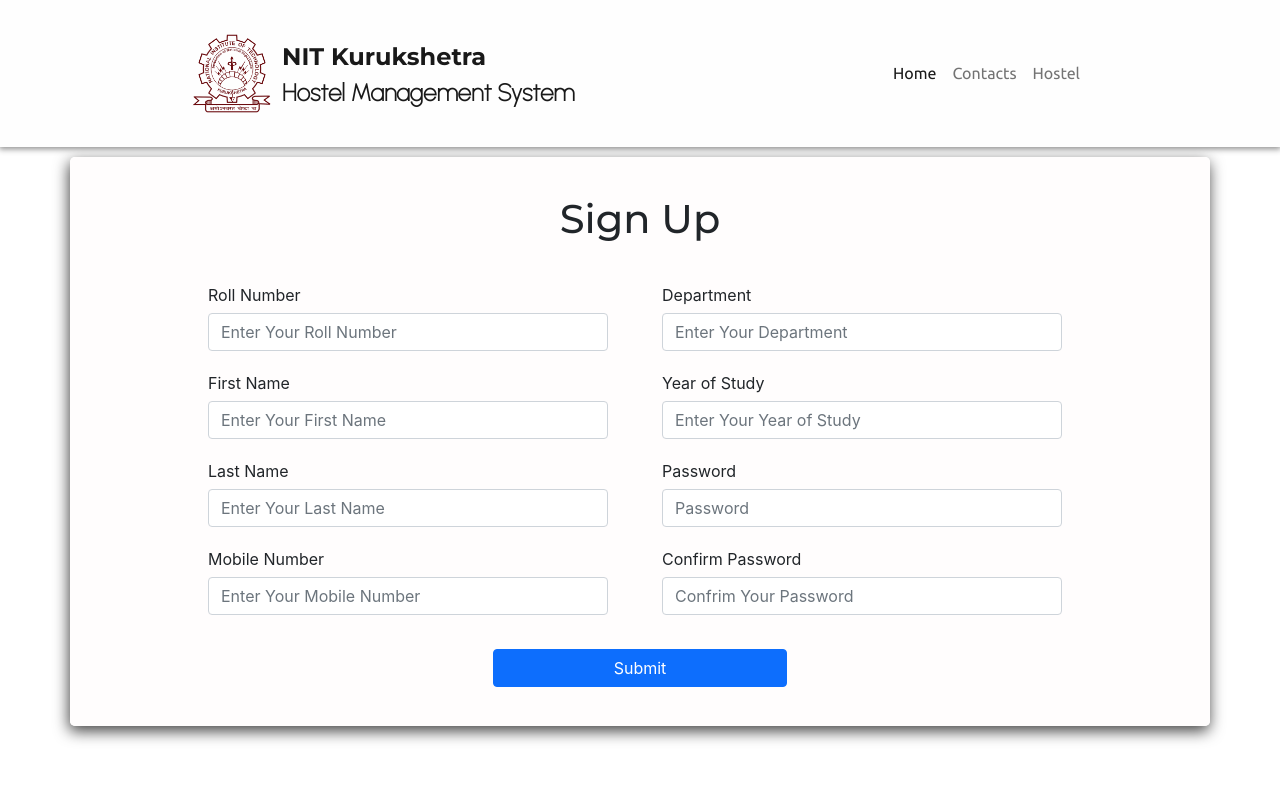
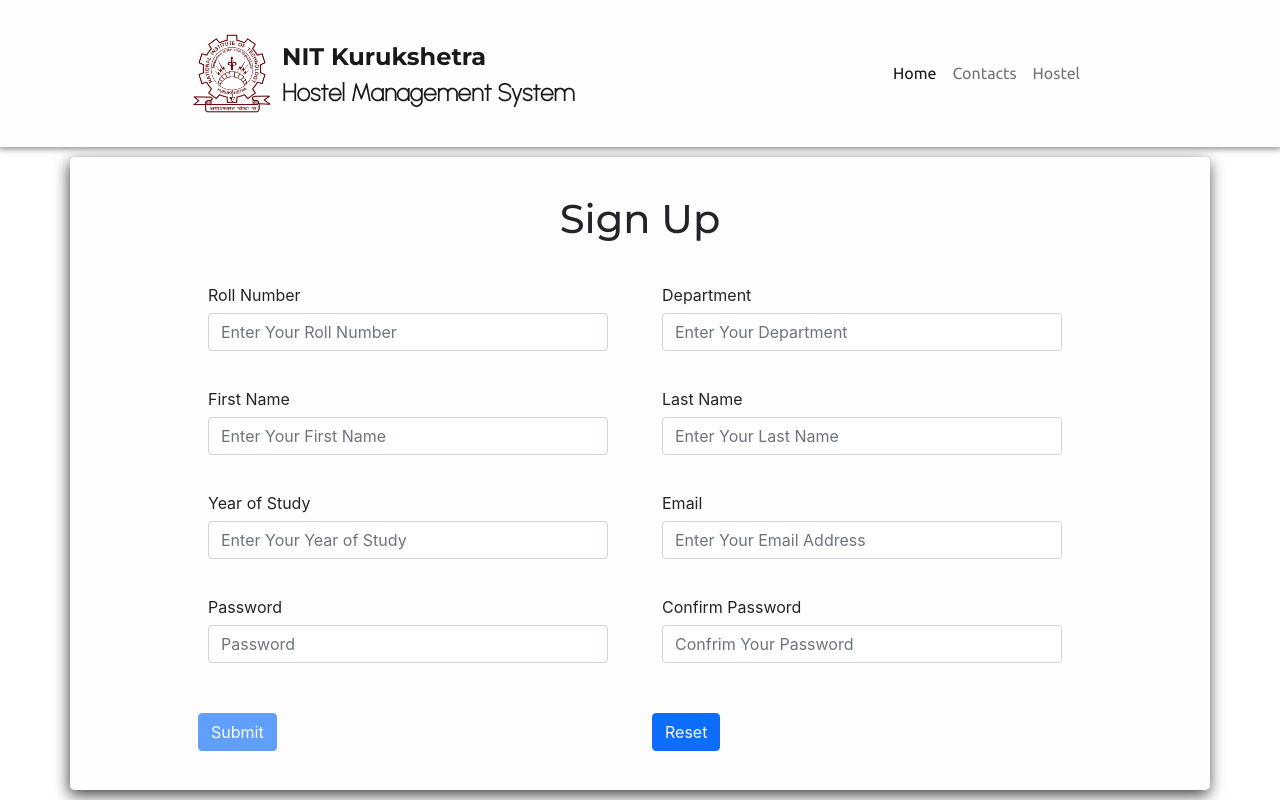
Before and after one commit to mxansari007/Nit-Hostel-Management, a React (Create React App) app: page /signup in a window 1280 px wide. Built offline with nearby package versions, Linux system fonts and the light colour scheme.

Commit message:
form validation on signup & login

```diff
--- a/package.json
+++ b/package.json
@@ -17,7 +17,9 @@
     "path": "^0.12.7",
     "react": "^18.2.0",
     "react-dom": "^18.2.0",
+    "react-hook-form": "^7.44.3",
     "react-router-dom": "^6.11.0",
+    "react-script": "^2.0.5",
     "react-scripts": "5.0.1",
     "sort-by": "^1.2.0",
     "stream": "^0.0.2",
@@ -48,6 +50,7 @@
     ]
   },
   "devDependencies": {
+    "@hookform/devtools": "^4.3.1",
     "assert": "^2.0.0",
     "buffer": "^6.0.3",
     "crypto-browserify": "^3.12.0",
--- a/src/App.js
+++ b/src/App.js
@@ -1,4 +1,3 @@
-import logo from './logo.svg';
 import './App.css';
 import Navbar from './Components/Navbar';
 import Studentlogin from './Components/Studentlogin';
--- a/src/Components/Adminlogin.js
+++ b/src/Components/Adminlogin.js
@@ -1,39 +1,59 @@
 import React, { Component } from 'react'
-import { Link,Router } from 'react-router-dom'
+import { Link, Router } from 'react-router-dom'
+import { useForm } from 'react-hook-form'
+import { DevTool } from '@hookform/devtools';
 import './Studentlogin.css'
 
-export class Adminlogin extends Component {
-  render() {
+const Adminlogin = () => {
+  const form = useForm({
+    defaultValues: {
+      email: "",
+      password: "",
+    },
+    mode: 'onTouched'
+  });
+  const { register, control, handleSubmit, formState, reset } = form;
+  const { errors, isDirty, isValid, isSubmitting } = formState;
+  const onSubmit = (data) => {
+    console.log('submitted', data);
+  }
   return (
     <main class="form-signin">
-        <form>
+      <form onSubmit={handleSubmit(onSubmit)} noValidate>
 
         <h1 class="h3 mb-3 fw-normal">Admin Login</h1>
 
         <div class="form-floating">
-            <input type="email" class="form-control" id="floatingInput"  maxlength="8" placeholder="32211211"/>
+          <input type="email" class="form-control" id="floatingInput" placeholder="32211211" {...register("email", {
+            required: { value: true, message: 'email is required' },
+            pattern: {
+              value:
+                /^[a-zA-Z0-9.!#$%&'*+/=?^_`{|}~-]+@[a-zA-Z0-9-]+(?:\.[a-zA-Z0-9-]+)*$/,
+              message: "Invalid Email Address",
+            },
+          })} />
           <label for="floatingInput">Email Id</label>
+          <p>{errors.email?.message}</p>
         </div>
         <div class="form-floating">
-            <input type="password" class="form-control" id="floatingPassword" placeholder="Password"/>
+          <input type="password" class="form-control" id="floatingPassword" placeholder="Password" {...register("password", { required: { value: true, message: 'password is required' } })} />
           <label for="floatingPassword">Password</label>
+          <p>{errors.password?.message}</p>
         </div>
 
         <div class="checkbox mb-3">
           <label>
-              <input type="checkbox" value="remember-me"/> Remember me
+            <input type="checkbox" value="remember-me" /> Remember me
           </label>
         </div>
-          <button class="w-100 btn btn-lg btn-primary" type="submit">Sign in</button>
+        <button disabled={!isDirty || !isValid || !isSubmitting} class="w-100 btn btn-lg btn-primary" type="submit">Sign in</button>
 
       </form>
-
+      <DevTool control={control} />
       <p className='sign-up'>Login as <Link to='student'>Student</Link>/ <Link to='/signup'>Sign Up</Link></p>
 
     </main>
 
   )
-  }
-}
-
+};
 export default Adminlogin
--- a/src/Components/Signup.js
+++ b/src/Components/Signup.js
@@ -1,119 +1,122 @@
 import React, { Component } from 'react'
+import { useForm } from 'react-hook-form'
+import { DevTool } from '@hookform/devtools';
 import './Signup.css';
-import axios from 'axios';
 
 
-export class Signup extends Component {
-
-constructor(props){
-  super(props);
-  this.state = {
-          rollno: '',
-          firstName:'',
-          lastName:'',
-          mobileNumber: '',
-          department:'',
-          year:'',
-          password:'',
-          confirmPass:''
+const Signup = () => {
+  const form = useForm({
+    defaultValues: {
+      rollno: "",
+      firstname: "",
+      lastname: "",
+      year: "",
+      department: "",
+      password: "",
+      confirmpass: "",
+      email: "",
+    },
+    mode: 'all'
+  });
+  const { register, control, handleSubmit, formState, reset } = form;
+  const { errors, isDirty, isValid, isSubmitting } = formState;
+  const onSubmit = (data) => {
+    console.log('submitted', data);
   }
-}
-
-handleChange = (event) =>{
-  this.setState({[event.target.name]:event.target.value});
-}
-
-
-handleSubmit = (e)=>{
-  alert('A form was submitted: ' + this.state);
-
-      axios.post('http://localhost:3000/store-data',{
-          rollno: this.state.rollno,
-          firstName:this.state.firstName,
-          lastName:this.state.lastName,
-          mobileNumber: this.state.mobileNumber,
-          department:this.state.department,
-          year:this.state.year,
-          password:this.state.password,
-          confirmPass:this.state.confirmPass
-      }).then(response=>{
-        console.log(response);
-      }).catch(error=>{
-        console.log(error);
-      })
-      e.preventDefault();
-}
-
-
-
-  render() {
   return (
     <main>
       <div className="container">
         <h1>Sign Up</h1>
-    <form onSubmit={this.handleSubmit} className="main-form">
+        <form onSubmit={handleSubmit(onSubmit)} className="main-form" noValidate>
           <div className="row">
             <div className="col-lg-6">
               <div className="form-group">
 
                 <label for="rollno">Roll Number</label>
-          <input onChange={this.handleChange} type="number" className="form-control" id="Rollno" name="rollno" placeholder="Enter Your Roll Number" value={this.state.value}/>
-
+                <input type="text" className="form-control" id="Rollno" maxLength={10} placeholder="Enter Your Roll Number"  {...register("rollno", {
+                  required: { value: true, message: 'rollno is required' },
+                  pattern: {
+                    value:
+                      /\d+$/,
+                    message: "Enter Numeric values only",
+                  },
+                })} />
+                <p>{errors.rollno?.message}</p>
               </div>
               <div className="form-group">
 
                 <label for="firstName">First Name</label>
-            <input onChange={this.handleChange} value={this.state.value} type="text" className="form-control" id="firstName" name="firstName" placeholder="Enter Your First Name"/>
-
+                <input type="text" className="form-control" id="firstName" placeholder="Enter Your First Name" {...register("firstname", { required: { value: true, message: 'FirstName is required' } })} />
+                <p>{errors.firstname?.message}</p>
               </div>
               <div className="form-group">
 
-            <label for="firstName">Last Name</label>
-            <input onChange={this.handleChange} value={this.state.value} type="text" className="form-control" id="lastName" name="lastName" placeholder="Enter Your Last Name"/>
-
+                <label for="year">Year of Study</label>
+                <input type="text" className="form-control" id="year" maxLength={4} placeholder="Enter Your Year of Study" {...register("year", {
+                  required: { value: true, message: 'year is required' },
+                  pattern: {
+                    value:
+                      /\d+$/,
+                    message: "Enter Numeric values only",
+                  },
+                })} />
+                <p>{errors.year?.message}</p>
               </div>
               <div className="form-group">
-
-            <label for="mobileNumber">Mobile Number</label>
-            <input onChange={this.handleChange} value={this.state.value} type="number" className="form-control" id="mobileNumber" name="mobileNumber" placeholder="Enter Your Mobile Number"/>
-
+                <label for="exampleInputPassword1">Password</label>
+                <input type="password" className="form-control" id="exampleInputPassword1" placeholder="Password" {...register("password", { required: { value: true, message: 'password is required' } })} />
+                <p>{errors.password?.message}</p>
               </div>
             </div>
             <div className="col-lg-6">
               <div className="form-group">
 
                 <label for="department">Department</label>
-            <input onChange={this.handleChange} value={this.state.value} type="text" className="form-control" id="department" name="department" placeholder="Enter Your Department"/>
+                <input type="text" className="form-control" id="department" placeholder="Enter Your Department" {...register("department", { required: { value: true, message: 'department is required' } })} />
+                <p>{errors.department?.message}</p>
+              </div>
+
+              <div className="form-group">
+
+                <label for="firstName">Last Name</label>
+                <input type="text" className="form-control" id="lastName" placeholder="Enter Your Last Name" {...register("lastname", { required: { value: true, message: 'Lastname is required' } })} />
+                <p>{errors.lastname?.message}</p>
+              </div>
+              <div className="form-group">
+
+                <label for="email">Email</label>
+                <input type="email" className="form-control" id="email" placeholder="Enter Your Email Address" {...register("email", {
+                  required: { value: true, message: 'Email is required' },
+                  pattern: {
+                    value:
+                      /^[a-zA-Z0-9.!#$%&'*+/=?^_`{|}~-]+@[a-zA-Z0-9-]+(?:\.[a-zA-Z0-9-]+)*$/,
+                    message: "Invalid Email Address",
+                  }
+                })} />
+                <p>{errors.email?.message}</p>
 
               </div>
               <div className="form-group">
 
-            <label for="year">Year of Study</label>
-            <input onChange={this.handleChange} value={this.state.value} type="number" className="form-control" id="year" name="year" placeholder="Enter Your Year of Study"/>
-
-          </div>
-
-        <div className="form-group">
-          <label for="exampleInputPassword1">Password</label>
-          <input onChange={this.handleChange} name="password" value={this.state.value} type="password" className="form-control" id="exampleInputPassword1" placeholder="Password"/>
-        </div>
-        <div className="form-group">
-
                 <label for="confirmPass">Confirm Password</label>
-            <input onChange={this.handleChange} value={this.state.value} type="password" className="form-control" id="confirmPass" name="confirmPass" placeholder="Confrim Your Password"/>
-
+                <input type="password" className="form-control" id="confirmPass" placeholder="Confrim Your Password" {...register("confirmpass", { required: { value: true, message: 'required' } })} />
+                <p>{errors.confirmpass?.message}</p>
               </div>
 
             </div>
           </div>
-    <div className="d-grid mt-4 col-4 mx-auto">
-        <button type="submit" className="btn btn-primary">Submit</button>
+          <div className="row mt-4">
+            <div className="col-lg-6">
+              <button disabled={!isDirty || !isValid || !isSubmitting} type="submit" className="btn btn-primary ">Submit</button>
+            </div>
+            <div className="col-lg-6">
+              <button onClick={() => reset()} type="button" className="btn btn-primary mx-auto">Reset</button>
+            </div>
           </div>
         </form>
+        <DevTool control={control} />
       </div>
     </main>
-    )
-  }
-}
-
+  );
+};
 export default Signup
--- a/src/Components/Studentlogin.js
+++ b/src/Components/Studentlogin.js
@@ -1,39 +1,59 @@
 import React, { Component } from 'react'
 import { Link } from 'react-router-dom'
+import { useForm } from 'react-hook-form'
+import { DevTool } from '@hookform/devtools';
 import './Studentlogin.css'
 
-export class Studentlogin extends Component {
-  render() {
+const Studentlogin = () => {
+  const form = useForm({
+    defaultValues: {
+      email: "",
+      password: "",
+    },
+    mode: 'onTouched'
+  });
+  const { register, control, handleSubmit, formState, reset } = form;
+  const { errors, isDirty, isValid, isSubmitting } = formState;
+  const onSubmit = (data) => {
+    console.log('submitted', data);
+  }
   return (
     <main class="form-signin">
-        <form>
+      <form onSubmit={handleSubmit(onSubmit)} noValidate>
 
         <h1 class="h3 mb-3 fw-normal">Student Login</h1>
 
         <div class="form-floating">
-            <input type="number" class="form-control" id="floatingInput"  maxlength="8" placeholder="32211211"/>
-            <label for="floatingInput">Roll No</label>
+          <input type="email" class="form-control" id="floatingInput" placeholder="32211211" {...register("email", {
+            required: { value: true, message: 'Email is required' },
+            pattern: {
+              value:
+                /^[a-zA-Z0-9.!#$%&'*+/=?^_`{|}~-]+@[a-zA-Z0-9-]+(?:\.[a-zA-Z0-9-]+)*$/,
+              message: "Invalid Email Address",
+            },
+          })} />
+          <label for="floatingInput">Email</label>
+          <p>{errors.email?.message}</p>
         </div>
         <div class="form-floating">
-            <input type="password" class="form-control" id="floatingPassword" placeholder="Password"/>
+          <input type="password" class="form-control" id="floatingPassword" placeholder="Password" {...register("password", { required: { value: true, message: 'Password is required' } })} />
           <label for="floatingPassword">Password</label>
+          <p>{errors.password?.message}</p>
         </div>
 
         <div class="checkbox mb-3">
           <label>
-              <input type="checkbox" value="remember-me"/> Remember me
+            <input type="checkbox" value="remember-me" /> Remember me
           </label>
         </div>
-          <button class="w-100 btn btn-lg btn-primary" type="submit">Sign in</button>
+        <button disabled={!isDirty || !isValid || !isSubmitting} class="w-100 btn btn-lg btn-primary" type="submit">Sign in</button>
 
       </form>
-
+      <DevTool control={control} />
       <p className='sign-up'>Login as <Link to='/'>Administrator</Link>/ <Link to='/signup'>Sign Up</Link></p>
 
     </main>
 
   )
-  }
-}
-
+};
 export default Studentlogin
```
Also changed, not shown: 1 other file (tests, documents, lock files or other folders). Lines whose indentation alone changed are shown as unchanged.
